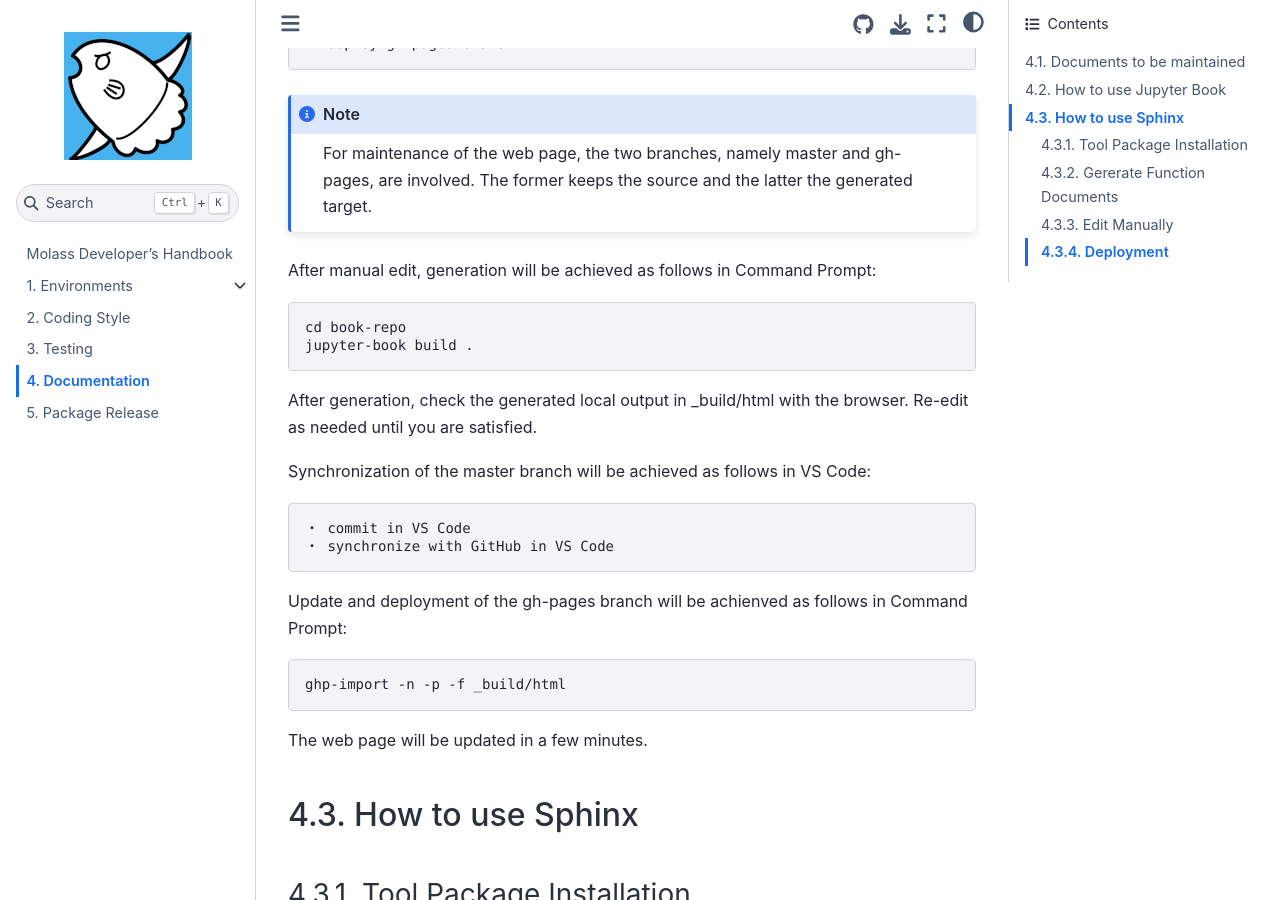
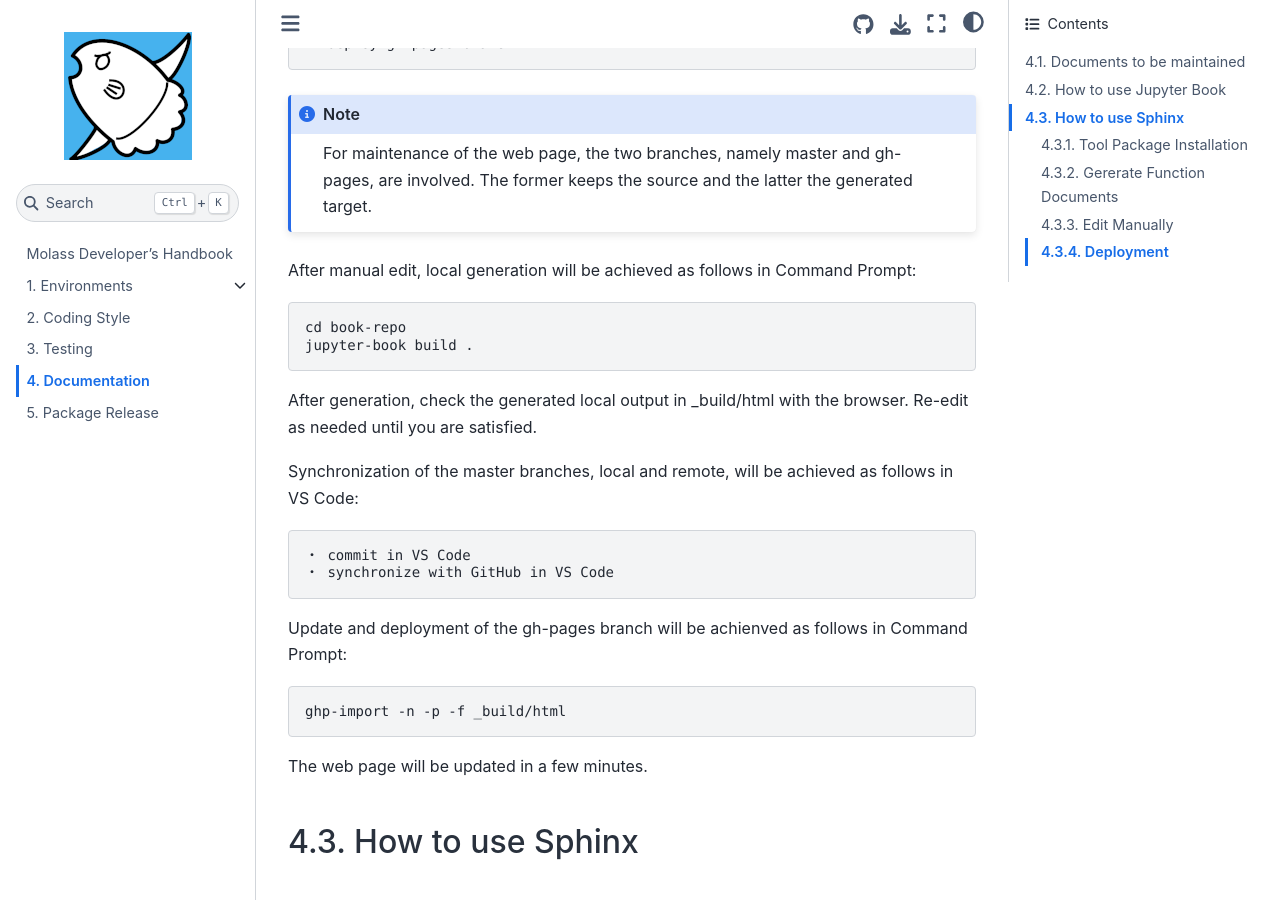
Before and after one commit to biosaxs-dev/molass-develop, a Jupyter Book: the page built from chapters/07/documentation.md, in a window 1280 px wide and 900 px high, scrolled down 2123 px. Built offline with Jupyter Book 1.0.4 settings and Sphinx 7.4.7 and the Sphinx Book theme 1.1.4, drawn with Linux system fonts in a browser that asks for light colours.

Commit message:
update for better wording

````diff
--- a/chapters/07/documentation.md
+++ b/chapters/07/documentation.md
@@ -73,7 +73,7 @@ We repeat the following cycle to update.
 For maintenance of the web page, the two branches, namely master and gh-pages, are involved. The former keeps the source and the latter the generated target.
 ```
 
-After manual edit, generation will be achieved as follows in Command Prompt:
+After manual edit, local generation will be achieved as follows in Command Prompt:
 
 ```none
 cd book-repo
@@ -82,7 +82,7 @@ jupyter-book build .
 
 After generation, check the generated local output in _build/html with the browser. Re-edit as needed until you are satisfied.
 
-Synchronization of the master branch will be achieved as follows in VS Code:
+Synchronization of the master branches, local and remote, will be achieved as follows in VS Code:
 
     ・ commit in VS Code
     ・ synchronize with GitHub in VS Code
````
